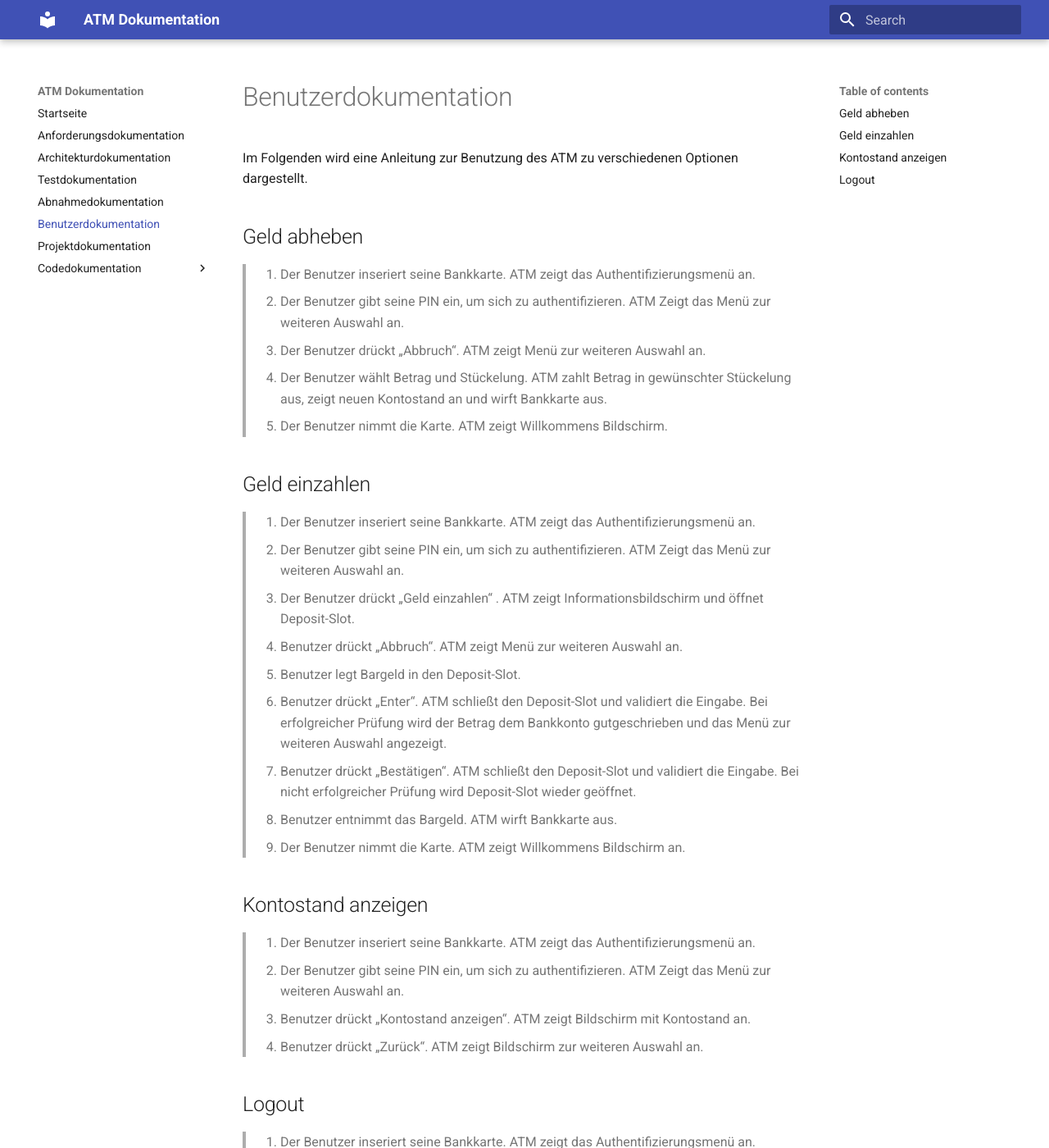
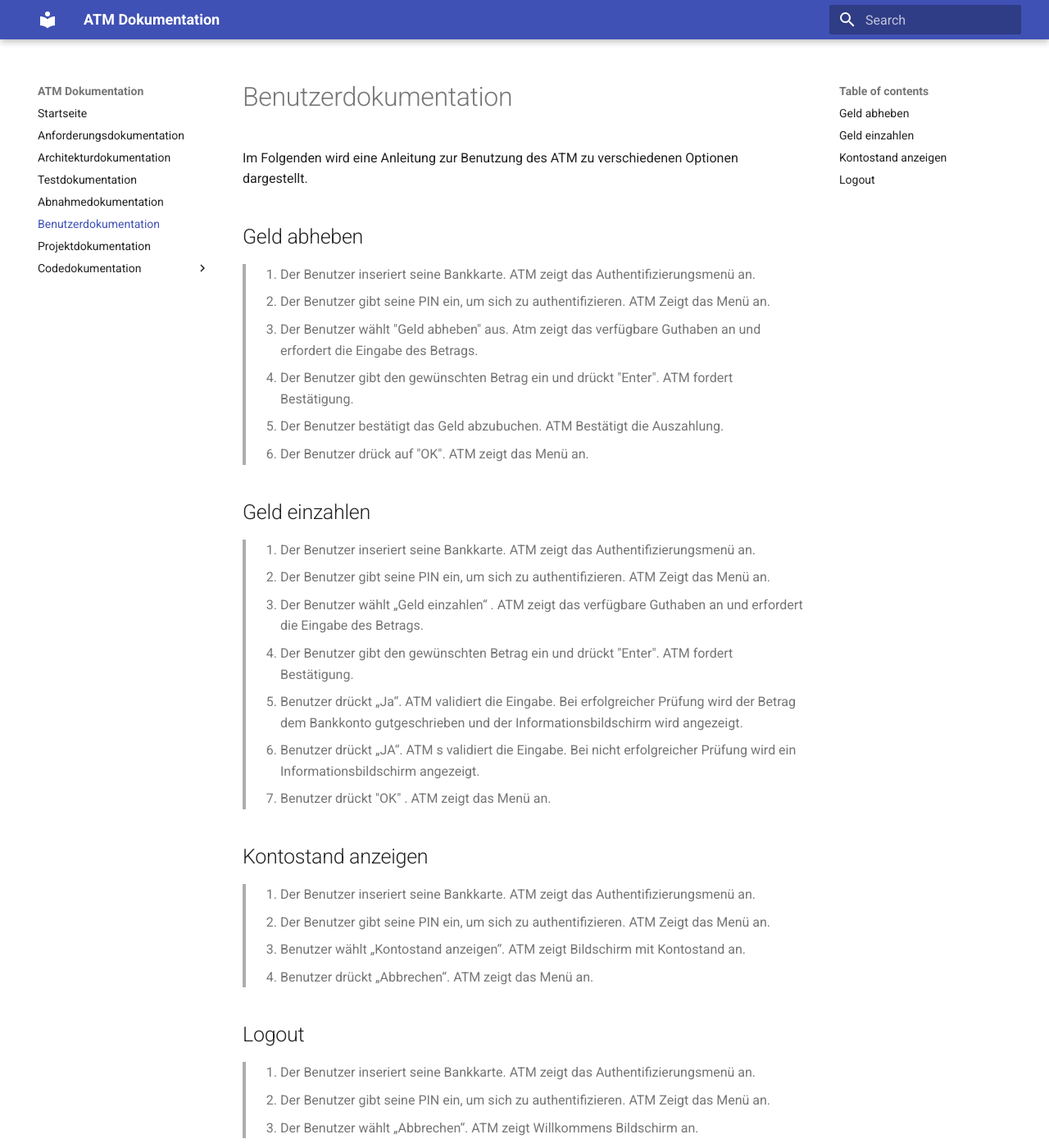
Before and after one commit to Halfpipe-SD/ATM, an MkDocs documentation site: the page built from docs/docs/user-docs.md, in a window 1280 px wide and 1400 px high. Shown: the whole window at 82% size. Built offline with MkDocs 1.6.1 and Material for MkDocs 9.7.7, drawn with Linux system fonts in a browser that asks for light colours; some of the changed text lies outside the part shown.

Commit message:
#5 edited Benutzerdoku

```diff
--- a/docs/docs/user-docs.md
+++ b/docs/docs/user-docs.md
@@ -5,33 +5,33 @@ Im Folgenden wird eine Anleitung zur Benutzung des ATM zu verschiedenen Optionen
 ## Geld abheben
 
 > 1. Der Benutzer inseriert seine Bankkarte. ATM zeigt das Authentifizierungsmenü an.
-> 2. Der Benutzer gibt seine PIN ein, um sich zu authentifizieren. ATM Zeigt das Menü zur weiteren Auswahl an.
-> 3. Der Benutzer drückt „Abbruch“. ATM zeigt Menü zur weiteren Auswahl an.
-> 4. Der Benutzer wählt Betrag und Stückelung. ATM zahlt Betrag in gewünschter Stückelung aus, zeigt neuen Kontostand an und wirft Bankkarte aus.
-> 5. Der Benutzer nimmt die Karte. ATM zeigt Willkommens Bildschirm.
+> 2. Der Benutzer gibt seine PIN ein, um sich zu authentifizieren. ATM Zeigt das Menü an.
+> 3. Der Benutzer wählt "Geld abheben" aus. Atm zeigt das verfügbare Guthaben an und erfordert die Eingabe des Betrags.
+> 4. Der Benutzer gibt den gewünschten Betrag ein und drückt "Enter". ATM fordert Bestätigung.
+> 5. Der Benutzer bestätigt das Geld abzubuchen. ATM Bestätigt die Auszahlung.
+> 6. Der Benutzer drück auf "OK". ATM zeigt das Menü an.
+
 
 ## Geld einzahlen
 
 > 1. Der Benutzer inseriert seine Bankkarte. ATM zeigt das Authentifizierungsmenü an.
-> 2. Der Benutzer gibt seine PIN ein, um sich zu authentifizieren. ATM Zeigt das Menü zur weiteren Auswahl an.
-> 3. Der Benutzer drückt „Geld einzahlen“ . ATM zeigt Informationsbildschirm und öffnet Deposit-Slot.
-> 4. Benutzer drückt „Abbruch“. ATM zeigt Menü zur weiteren Auswahl an.
-> 5. Benutzer legt Bargeld in den Deposit-Slot.
-> 6. Benutzer drückt „Enter“. ATM schließt den Deposit-Slot und validiert die Eingabe. Bei erfolgreicher Prüfung wird der Betrag dem Bankkonto gutgeschrieben und das Menü zur weiteren Auswahl angezeigt.
-> 7. Benutzer drückt „Bestätigen“. ATM schließt den Deposit-Slot und validiert die Eingabe. Bei nicht erfolgreicher Prüfung wird Deposit-Slot wieder geöffnet.
-> 8. Benutzer entnimmt das Bargeld. ATM wirft Bankkarte aus.
-> 9. Der Benutzer nimmt die Karte. ATM zeigt Willkommens Bildschirm an.
+> 2. Der Benutzer gibt seine PIN ein, um sich zu authentifizieren. ATM Zeigt das Menü an.
+> 3. Der Benutzer wählt „Geld einzahlen“ . ATM zeigt das verfügbare Guthaben an und erfordert die Eingabe des Betrags.
+> 4. Der Benutzer gibt den gewünschten Betrag ein und drückt "Enter". ATM fordert Bestätigung.
+> 6. Benutzer drückt „Ja“. ATM validiert die Eingabe. Bei erfolgreicher Prüfung wird der Betrag dem Bankkonto gutgeschrieben und der Informationsbildschirm wird angezeigt.
+> 7. Benutzer drückt „JA“. ATM s validiert die Eingabe. Bei nicht erfolgreicher Prüfung wird ein Informationsbildschirm angezeigt.
+> 8. Benutzer drückt "OK" . ATM zeigt das Menü an.
+
 
 ## Kontostand anzeigen
 
 > 1. Der Benutzer inseriert seine Bankkarte. ATM zeigt das Authentifizierungsmenü an.
-> 2. Der Benutzer gibt seine PIN ein, um sich zu authentifizieren. ATM Zeigt das Menü zur weiteren Auswahl an.
-> 3. Benutzer drückt „Kontostand anzeigen“. ATM zeigt Bildschirm mit Kontostand an.
-> 4. Benutzer drückt „Zurück“. ATM zeigt Bildschirm zur weiteren Auswahl an.
+> 2. Der Benutzer gibt seine PIN ein, um sich zu authentifizieren. ATM Zeigt das Menü an.
+> 3. Benutzer wählt „Kontostand anzeigen“. ATM zeigt Bildschirm mit Kontostand an.
+> 4. Benutzer drückt „Abbrechen“. ATM zeigt das Menü an.
 
 ## Logout
 
 > 1. Der Benutzer inseriert seine Bankkarte. ATM zeigt das Authentifizierungsmenü an.
-> 2. Der Benutzer gibt seine PIN ein, um sich zu authentifizieren. ATM Zeigt das Menü zur weiteren Auswahl an.
-> 3. Der Benutzer drückt „Logout“. ATM wirft Bankkarte aus.
-> 4. Der Benutzer nimmt die Karte. ATM zeigt Willkommens Bildschirm an.
+> 2. Der Benutzer gibt seine PIN ein, um sich zu authentifizieren. ATM Zeigt das Menü an.
+> 3. Der Benutzer wählt „Abbrechen“. ATM zeigt Willkommens Bildschirm an.
```
